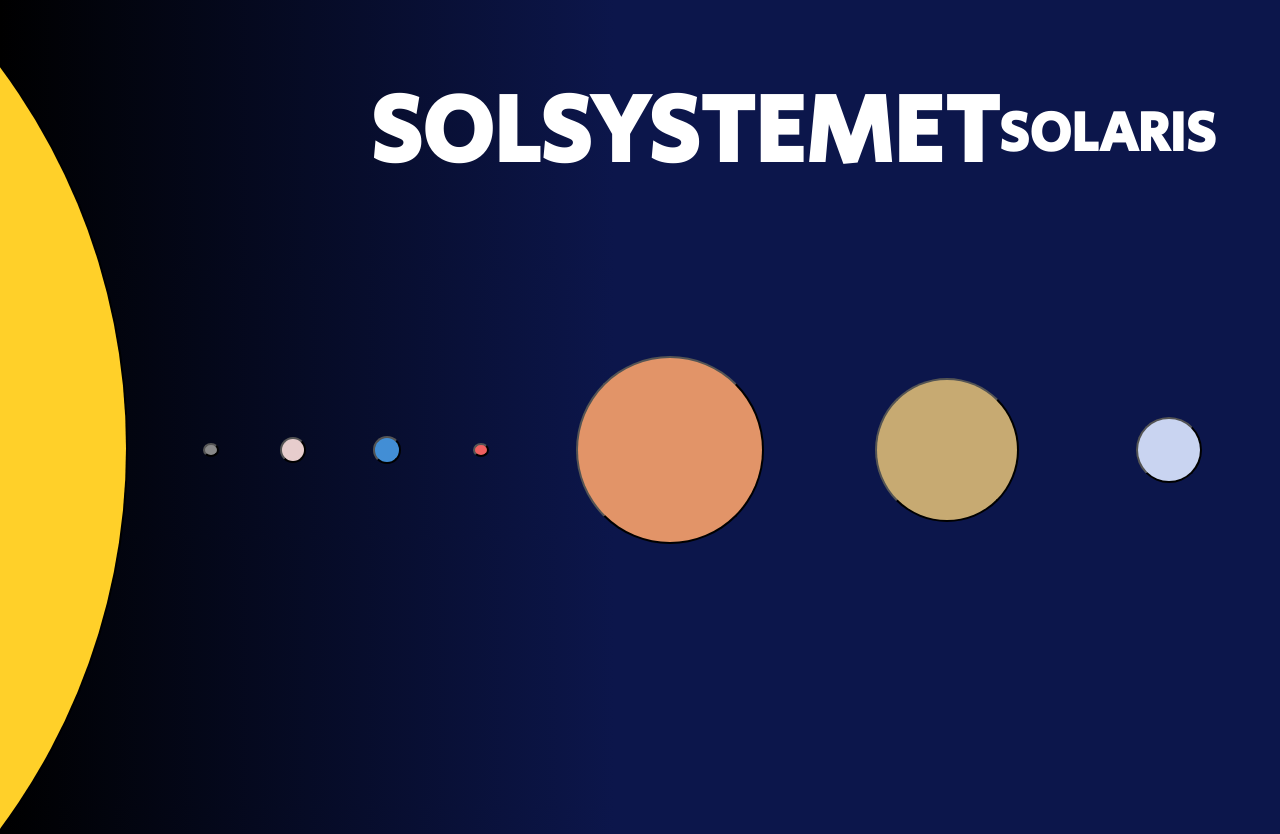
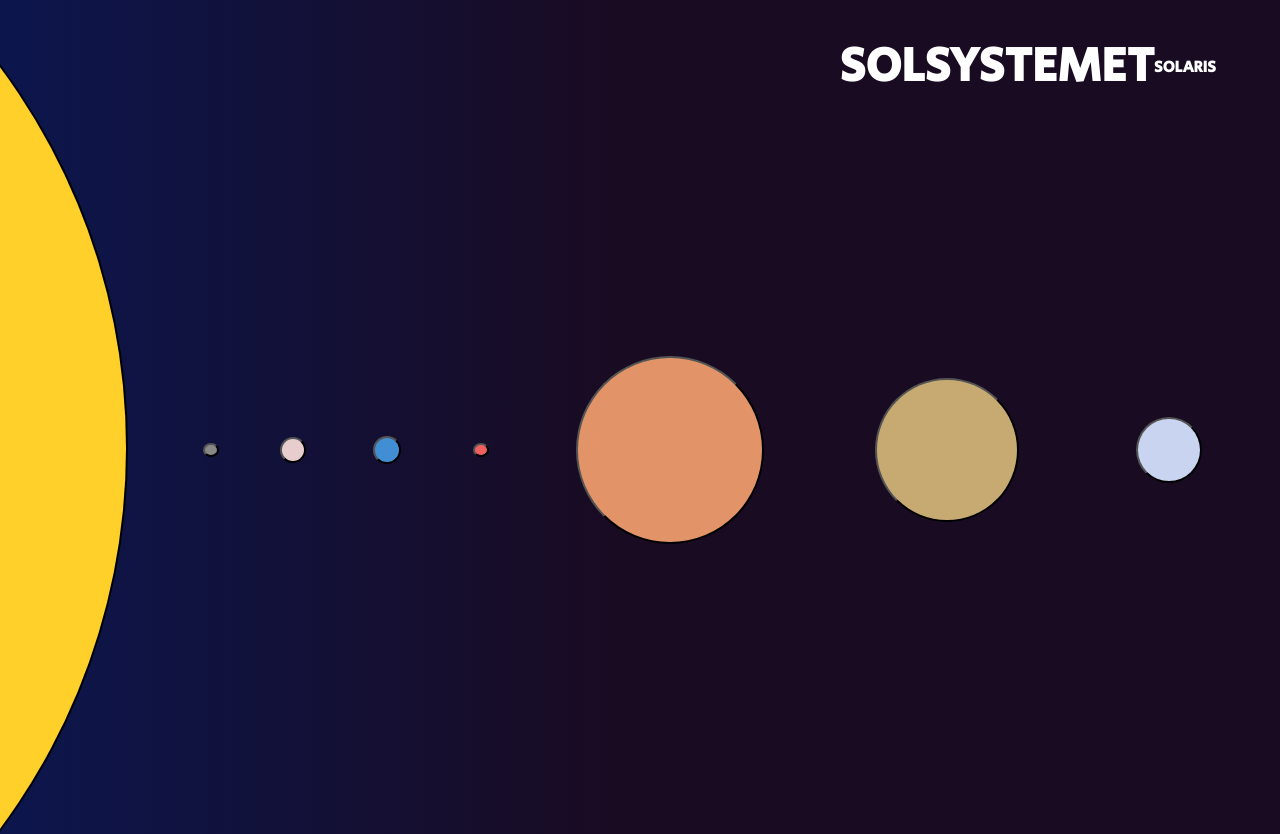
Before and after one commit to Lellisinthewoods/Solaris, a plain HTML site: page index.html in a window 1280 px wide. Shown: the top 834 px of the page. Drawn offline with Linux system fonts and the light colour scheme.

Commit message:
fixed more with css

```diff
--- a/index.html
+++ b/index.html
@@ -12,7 +12,7 @@
 </head>
 <body>
     <header>
-        <h1 id = 'h1'>SOLSYSTEMET</h1>
+        <h1 id = 'h1'>SOLSYSTEMET</h1><br>
         <h3>SOLARIS</h3>
         <p></p>
     </header>
--- a/style.css
+++ b/style.css
@@ -7,17 +7,24 @@ body{
     margin:0;
     max-width: 100%;
     background: rgb(0,0,0);
-    background: linear-gradient(90deg, rgba(0,0,0,1) 0%, rgba(12,22,75,1) 48%);
+    background: linear-gradient(90deg, rgba(12, 22, 77, 1) 0%, rgba(25, 11, 34, 1) 48%);
     color:white;
 }
 
 header{
     min-height: 100px;
-    font-size:3rem;
     display:flex;
     justify-content: flex-end;
     align-items: center;
     padding-right:4rem;
+}
+
+h1{
+    font-size:3rem;
+}
+
+h3{
+    font-size:1rem;
 }
 
 nav{
```
